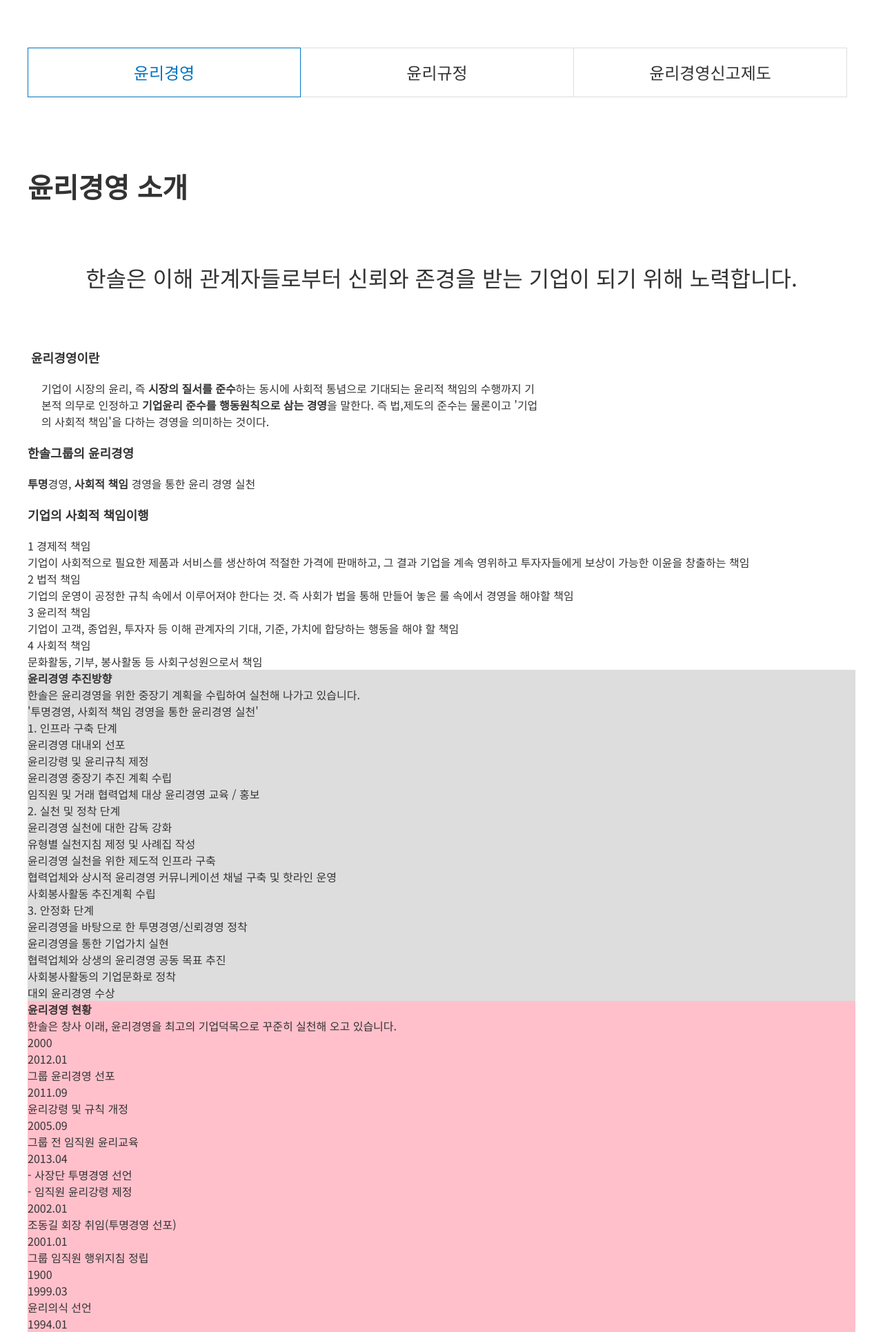
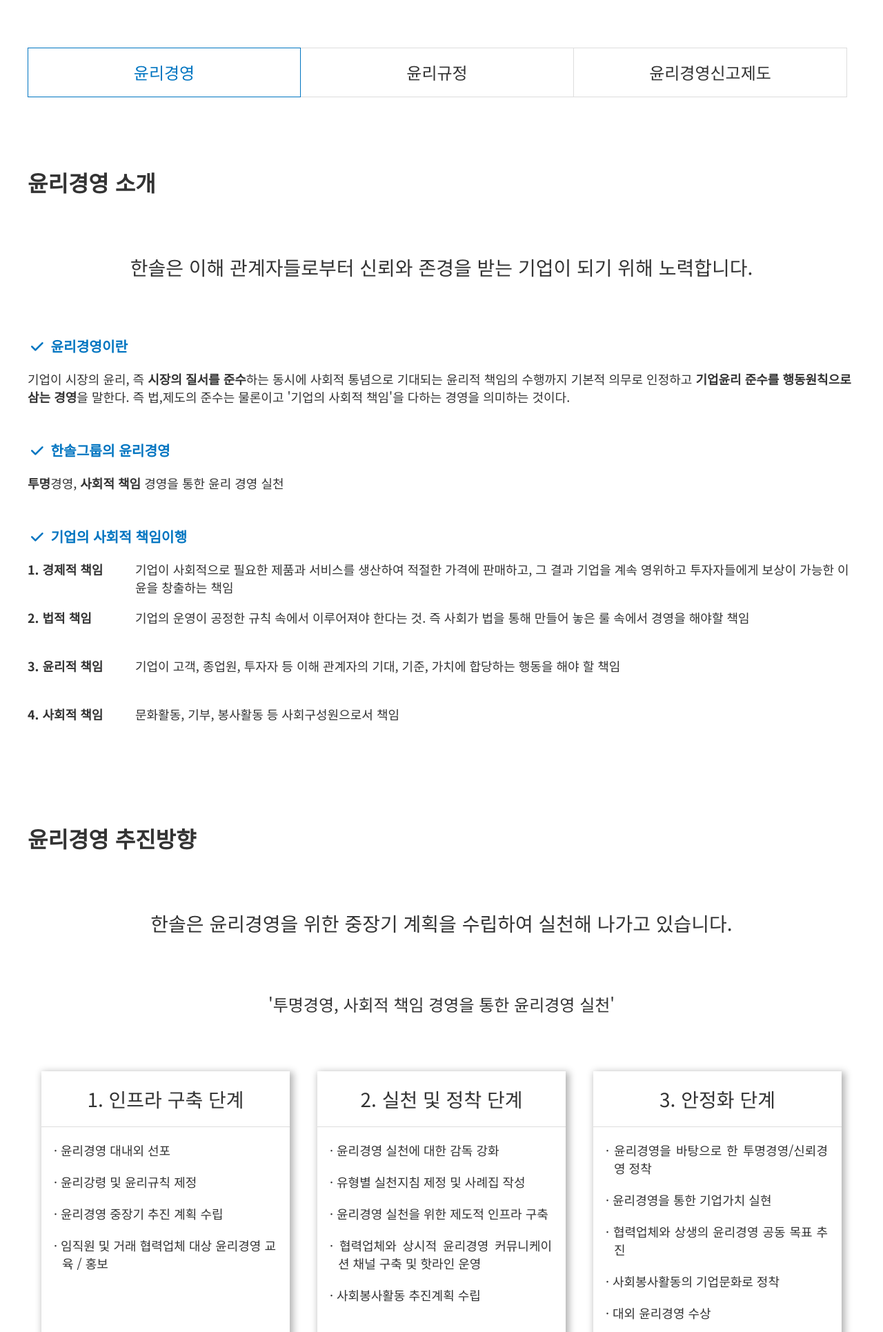
Before and after one commit to Minsng/www, a PHP site: page /sub1/sub1_5.html in a window 1280 px wide; the page is wider, and only the part inside the window is pictured. Shown: the part 950-2881 px from the top of that part at 69% size. Run offline with PHP 8.4, Linux system fonts and the light colour scheme; some libraries are stand-ins or nearby versions.

Commit message:
0817_학원끝

```diff
--- a/sub1/css/sub1_content5.css
+++ b/sub1/css/sub1_content5.css
@@ -22,32 +22,123 @@
 .intro {
     /* background: pink; */
     margin: 100px 0 0;
+    position: relative;
 }
     .intro h4 {
-        font-size: 2.5em;
+        font-size: 2em;
         /* color: #0075c1; */
         font-weight: 700;
     }
     .intro>p {
-        font-size: 2em; text-align: center;
+        font-size: 1.75em; text-align: center;
         margin: 80px 0 0;
     }
     .intro>dl {
-        margin: 80px 0 0;
+        margin: 80px 0 0; font-size: 1.125em;
     }
     .intro>dl dt {
         font-size: 1.125em; font-weight: 700;
-        margin: 20px 0;
+        margin: 50px 0 20px; color: #0075c1;
     }
-    .intro>dl dd:nth-of-type(1) {
-        margin-left: 20px; width: 60%;
+    .intro>dl dt i {
+        padding: 0 5px;
+    }
+    .intro>dl>dd>ul li {
+        overflow: hidden;
+    }
+    .intro>dl>dd>ul li span {
+        display: block; width: 13%; float: left;
+        height: 70px; font-weight: 700;
+    }
+    .intro>dl>dd>ul li p {
+        display: block; width: 87%; float: left;
     }
 
+.direction {
+    margin: 100px 0 0;
+}
+    .direction h4 {
+        font-size: 2em;
+    }
+    .direction>p:nth-of-type(1) {
+        font-size: 1.75em; text-align: center;
+        margin: 80px 0 0;
+    }
+    .direction>p:nth-of-type(2) {
+        font-size: 1.5em; text-align: center;
+        margin: 80px 0 0;
+    }
+    .direction ul {overflow: hidden;}
+    .direction ul li{
+        float: left;
+        /* background: blue; */
+        width: 360px; height: 400px;
+        margin: 80px 20px 10px;
+        box-shadow: 3px 3px 10px 2px rgba(0, 0, 0, .3);
 
-.direction {
-    background: #ddd;
-}
+    }
+    .direction ul li dl {
+        text-align: center;
+    }
+    .direction ul li dl dt{
+        /* background: skyblue; */
+        font-size: 1.75em;
+        padding: 20px 0;
+        border-bottom: 1px solid #ddd;
+    }
+    .direction ul li dl dd {
+        margin: 20px 20px 0 30px; text-align: justify;
+        text-indent: -12px; font-size: 1.125em;
+    }
 
 .situation {
-    background: pink;
+    margin: 100px 0 ;
 }
+    .situation h4 {
+        font-size: 2em;
+    }
+    .situation>p {
+        font-size: 1.75em; text-align: center;
+        margin: 80px 0 0;
+    }
+
+    .situation dl {
+        width: 960px;
+        margin: 80px 0 0 120px;
+        overflow: hidden;
+        font-size: 1.5em;
+        position: relative;
+    }
+    .situation dl::before {
+        content: '';
+        background: url(../images/logobackground.png) no-repeat;
+        display: block; width: 587px; height: 228px;
+        position: absolute; left: 160px; top: 160px;
+        opacity: .15;
+    }
+    .situation dl dt{
+        float: left; display: block; width: 30%;
+        text-align: center; font-weight: 700;
+        font-size: 1.75em;
+        margin: 0 0 50px; color: #0075c1;
+    }
+    .situation dl dd{
+        float: left; display: block; width: 70%;
+        /* background: pink; */
+        margin: 0 0 50px;
+    }
+    .situation dl dd ul li {
+        overflow: hidden;
+        line-height: 50px;
+    }
+    .situation dl dd ul li span {
+        display: block; width: 20%; float: left;
+        color: #999;
+    }
+    .situation dl dd ul li p {
+        display: block; width: 80%; float: left;
+    }
+    .situation dl dd ul li p:nth-of-type(2) {
+        display: block; width: 80%; float: left;
+        margin-left: 20%;
+    }
--- a/sub1/sub1_5.html
+++ b/sub1/sub1_5.html
@@ -52,6 +52,7 @@
                     </div>
                 </div>
 
+                <!-- 윤리경영 -->
                 <div class="management">
                     <h3 class="hidden">윤리경영</h3>
 
@@ -59,7 +60,7 @@
                         <h4>윤리경영 소개</h4>
                         <p>한솔은 이해 관계자들로부터 신뢰와 존경을 받는 기업이 되기 위해 노력합니다.</p>
                         <dl>
-                            <dt><i class="fa-solid fa-square-1"></i> 윤리경영이란</dt>
+                            <dt><i class="fa-solid fa-check"></i> 윤리경영이란</dt>
                             <dd>
                                 <p>
                                     기업이 시장의 윤리, 즉 <strong>시장의 질서를 준수</strong>하는 동시에 사회적 통념으로 기대되는 윤리적 책임의
@@ -67,29 +68,29 @@
                                     즉 법,제도의 준수는 물론이고 <span>'기업의 사회적 책임'</span>을 다하는 경영을 의미하는 것이다.
                                 </p>
                             </dd>
-                            <dt>한솔그룹의 윤리경영</dt>
+                            <dt><i class="fa-solid fa-check"></i> 한솔그룹의 윤리경영</dt>
                             <dd>
                                 <p>
                                     <strong>투명</strong>경영, <strong>사회적 책임</strong> 경영을 통한 윤리 경영 실천
                                 </p>
                             </dd>
-                            <dt>기업의 사회적 책임이행</dt>
+                            <dt><i class="fa-solid fa-check"></i> 기업의 사회적 책임이행</dt>
                             <dd>
                                 <ul>
                                     <li>
-                                        <span>1 경제적 책임</span>
+                                        <span>1. 경제적 책임</span>
                                         <p>기업이 사회적으로 필요한 제품과 서비스를 생산하여 적절한 가격에 판매하고, 그 결과 기업을 계속 영위하고 투자자들에게 보상이 가능한 이윤을 창출하는 책임</p>
                                     </li>
                                     <li>
-                                        <span>2 법적 책임</span>
+                                        <span>2. 법적 책임</span>
                                         <p>기업의 운영이 공정한 규칙 속에서 이루어져야 한다는 것. 즉 사회가 법을 통해 만들어 놓은 룰 속에서 경영을 해야할 책임</p>
                                     </li>
                                     <li>
-                                        <span>3 윤리적 책임</span>
+                                        <span>3. 윤리적 책임</span>
                                         <p>기업이 고객, 종업원, 투자자 등 이해 관계자의 기대, 기준, 가치에 합당하는 행동을 해야 할 책임</p>
                                     </li>
                                     <li>
-                                        <span>4 사회적 책임</span>
+                                        <span>4. 사회적 책임</span>
                                         <p>문화활동, 기부, 봉사활동 등 사회구성원으로서 책임</p>
                                     </li>
                                 </ul>
@@ -104,30 +105,30 @@
                             <li>
                                 <dl>
                                     <dt>1. 인프라 구축 단계</dt>
-                                    <dd>윤리경영 대내외 선포</dd>
-                                    <dd>윤리강령 및 윤리규칙 제정</dd>
-                                    <dd>윤리경영 중장기 추진 계획 수립</dd>
-                                    <dd>임직원 및 거래 협력업체 대상 윤리경영 교육 / 홍보</dd>
+                                    <dd>&middot; 윤리경영 대내외 선포</dd>
+                                    <dd>&middot; 윤리강령 및 윤리규칙 제정</dd>
+                                    <dd>&middot; 윤리경영 중장기 추진 계획 수립</dd>
+                                    <dd>&middot; 임직원 및 거래 협력업체 대상 윤리경영 교육 / 홍보</dd>
                                 </dl>
                             </li>
                             <li>
                                 <dl>
                                     <dt>2. 실천 및 정착 단계</dt>
-                                    <dd>윤리경영 실천에 대한 감독 강화</dd>
-                                    <dd>유형별 실천지침 제정 및 사례집 작성</dd>
-                                    <dd>윤리경영 실천을 위한 제도적 인프라 구축</dd>
-                                    <dd>협력업체와 상시적 윤리경영 커뮤니케이션 채널 구축 및 핫라인 운영</dd>
-                                    <dd>사회봉사활동 추진계획 수립</dd>
+                                    <dd>&middot; 윤리경영 실천에 대한 감독 강화</dd>
+                                    <dd>&middot; 유형별 실천지침 제정 및 사례집 작성</dd>
+                                    <dd>&middot; 윤리경영 실천을 위한 제도적 인프라 구축</dd>
+                                    <dd>&middot; 협력업체와 상시적 윤리경영 커뮤니케이션 채널 구축 및 핫라인 운영</dd>
+                                    <dd>&middot; 사회봉사활동 추진계획 수립</dd>
                                 </dl>
                             </li>
                             <li>
                                 <dl>
                                     <dt>3. 안정화 단계</dt>
-                                    <dd>윤리경영을 바탕으로 한 투명경영/신뢰경영 정착</dd>
-                                    <dd>윤리경영을 통한 기업가치 실현</dd>
-                                    <dd>협력업체와 상생의 윤리경영 공동 목표 추진</dd>
-                                    <dd>사회봉사활동의 기업문화로 정착</dd>
-                                    <dd>대외 윤리경영 수상</dd>
+                                    <dd>&middot; 윤리경영을 바탕으로 한 투명경영/신뢰경영 정착</dd>
+                                    <dd>&middot; 윤리경영을 통한 기업가치 실현</dd>
+                                    <dd>&middot; 협력업체와 상생의 윤리경영 공동 목표 추진</dd>
+                                    <dd>&middot; 사회봉사활동의 기업문화로 정착</dd>
+                                    <dd>&middot; 대외 윤리경영 수상</dd>
                                 </dl>
                             </li>
                         </ul>
@@ -182,9 +183,37 @@
                         </dl>
                     </div>
                 </div>
+
+                <!-- 윤리규정 -->
                 <div class="code">
+                    <h3 class="hidden">윤리규정</h3>
+                    <div class="charter">
+                        <h4>윤리헌장</h4>
+                        <dl>
+                            <dt>한솔 윤리 헌장</dt>
+                            <dd>한솔의 윤리경영은 창업이래 지켜온 투명하고 깨끗한 정신을 이어가겠다는 신념이자 고객, 주주, 사회에 대한 약속입니다.</dd>
+                            <dd>한솔의 임직원들은 윤리강령과 임직원행위지침을 모든 업무 수행의 지표로 삼고 성실히 실천하고자 합니다.</dd>
+                        </dl>
+                    </div>
+                    <div class="codeofethics">
+                        <h4>윤리강령</h4>
+                        <p>
+                            한솔은 창업이래 지금까지 부정없이 투명하고 깨끗한 조직문화의 전통을 지켜 왔으며, 이를 자랑으로 여기고 있습니다.
+                            오늘날 우리 사회가 경쟁이 더욱 치열해지고 사회 구성원간의 이해관계가 더욱 복잡 다양화 됨에 따라
+                            이제 한솔인 모두는 한 차원 높은 가치관을 바탕으로 행동을 함으로써, 한솔이 우량한 기업으로 영속적인 발전을 하고,
+                            고객과 주주는 물론 국내 및 국제사회에서 존경받는 기업이 되고자 합니다.
+                        </p>
+
+                        <dl>
+                            <dt>주주 및 투자자에 대한 약속</dt>
+                            <dd>1. 주주 및 투자자의 권리를 보호하고 그들의 정당한 요구와 제안을 존중한다.</dd>
+                            <dd>2. 소액주주를 </dd>
+                        </dl>
+                    </div>
 
                 </div>
+
+                <!-- 윤리경영신고제도 -->
                 <div class="help">
 
                 </div>
```
Also changed, not shown: sub1/js/kakao_map2.js (+6 -6 lines), sub1/images/logobackground.png (added).
